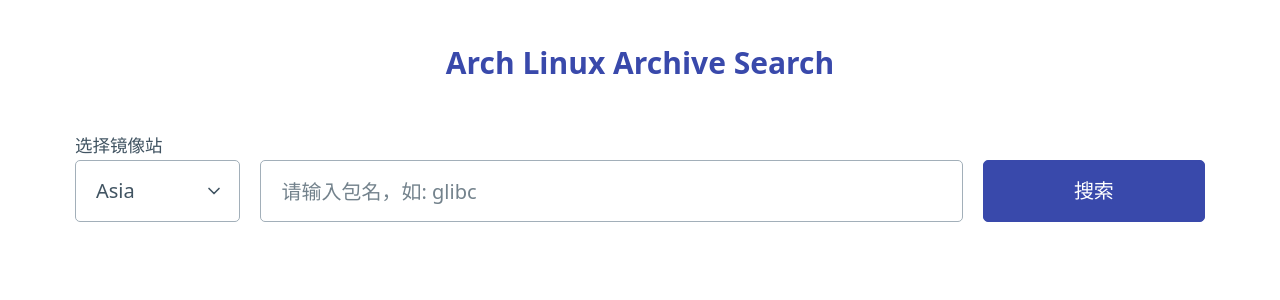
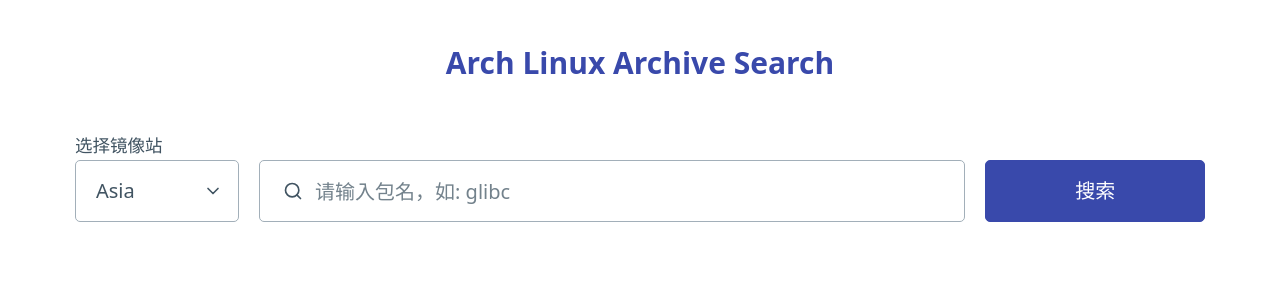
Before and after one commit to Brx86/AA-Search, a Vue app: page / in a window 1280 px wide. Shown: the top 300 px of the page. Built offline with nearby package versions, Linux system fonts and the light colour scheme.

Commit message:
fix search bar

```diff
--- a/src/App.vue
+++ b/src/App.vue
@@ -28,7 +28,7 @@
         <option value=2>America</option>
         <option value=3>Global</option>
       </select>
-      <input v-model="pkg_name" @keyup.enter="search" type="text" placeholder="请输入包名，如: glibc" />
+      <input v-model="pkg_name" @keyup.enter="search" type="search" placeholder="请输入包名，如: glibc" />
       <button @click="search">搜索</button>
     </div>
     <progress v-if="isLoading"></progress>
--- a/src/assets/main.css
+++ b/src/assets/main.css
@@ -1,4 +1,8 @@
 @import './pico.min.css';
+
+input:not([type=checkbox], [type=radio], [type=range], [type=file])[type=search] {
+  border-radius: var(--border-radius);
+}
 
 /* Indigo Light scheme (Default) */
 /* Can be forced with data-theme="light" */
```
